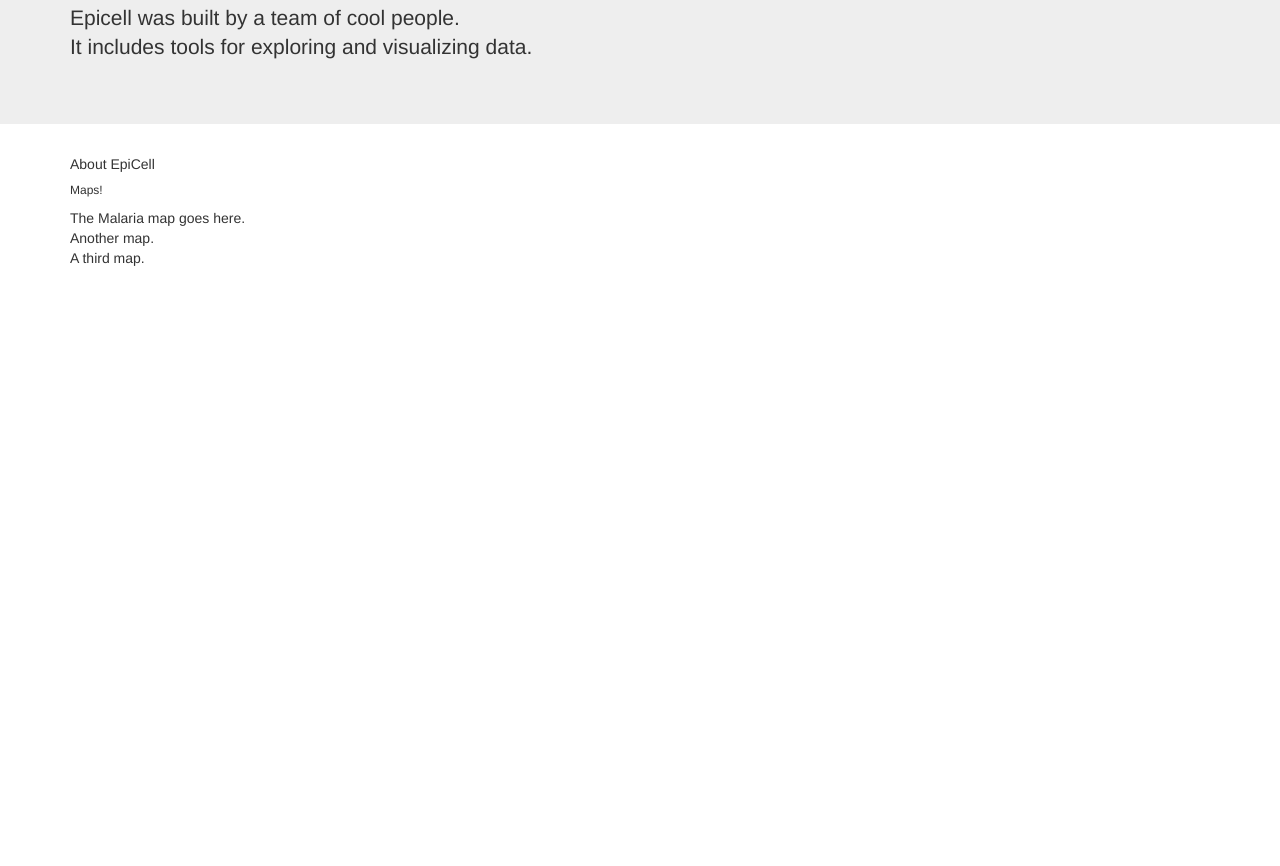
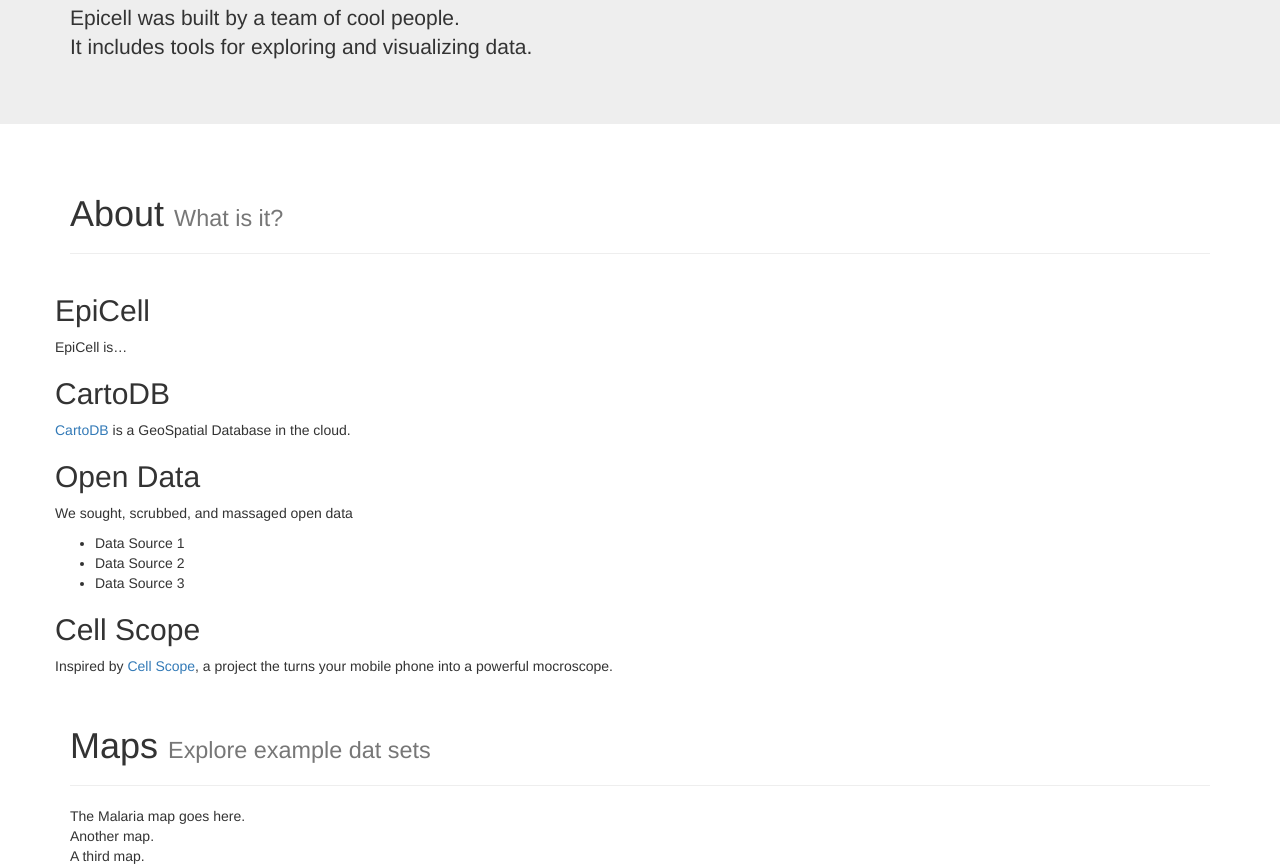
Before and after one commit to EpiCell/epicell.github.com, a plain HTML site: page index.html in a window 1280 px wide. Shown: the part 394-1260 px from the top of the page. Before the commit the page ends 800 px from the top, so only its background shows below. Drawn offline with nearby package versions, Linux system fonts and the light colour scheme; some packages are replaced by stand-ins of ours.

Commit message:
Updated index.html
Signed-off-by: Ryan Balfanz <ryan@ryanbalfanz.net>

```diff
--- a/index.html
+++ b/index.html
@@ -38,13 +38,37 @@
 
     <div class="container">
       <section id="about">
-        <div class="about-container">
-          <p>About EpiCell</p>
-        </div><!-- /div.container -->
+        <div class="page-header">
+          <h1>About <small>What is it?</small></h1>
+        </div>
+        <div class="row">
+          <div class="span4">
+            <h2>EpiCell</h2>
+            <p>EpiCell is…</p>
+          </div>
+          <div class="span4">
+            <h2>CartoDB</h2>
+            <p><a href="https://cartodb.com/">CartoDB</a> is a GeoSpatial Database in the cloud.</p>
+          </div>
+          <div class="span4">
+            <h2>Open Data</h2>
+            <p>We sought, scrubbed, and massaged open data</p>
+            <ul>
+              <li>Data Source 1</li>
+              <li>Data Source 2</li>
+              <li>Data Source 3</li>
+            <ul>
+          </div>
+          <div class="span4">
+            <h2>Cell Scope</h2>
+            <p>Inspired by <a href="http://cellscope.berkeley.edu/">Cell Scope</a>, a project the turns your mobile phone into a powerful mocroscope.</p>
+          </div>
       </section><!-- /section#about -->
 
       <section id="maps">
-        <h6>Maps!</h6>
+        <div class="page-header">
+          <h1>Maps <small>Explore example dat sets</small></h1>
+        </div>
 
         <div class="map-container">
           <div width="200" height="200" id="malaria-map">The Malaria map goes here.</div>
```
